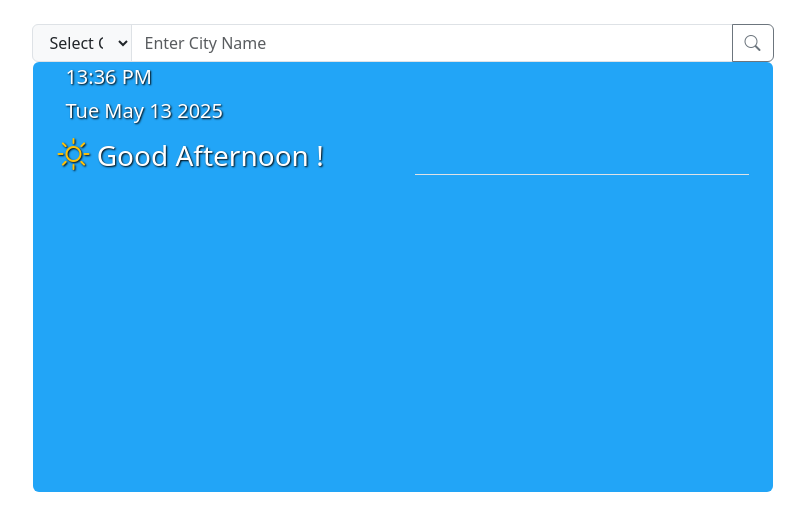
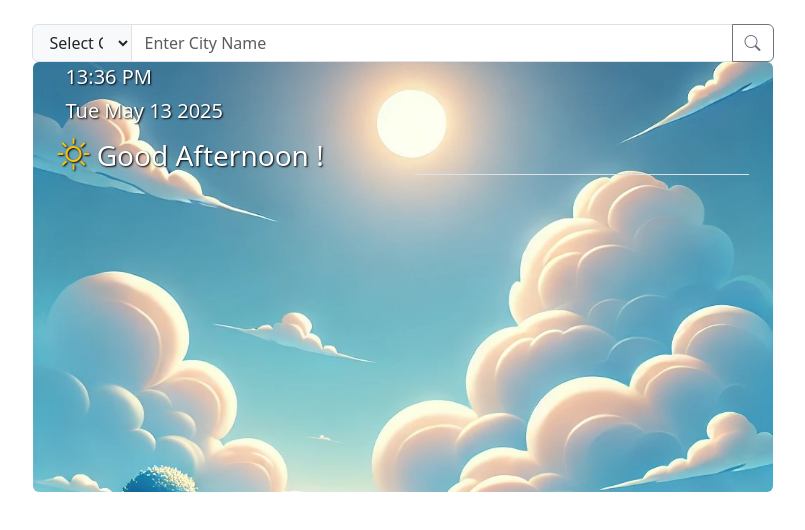
Before and after one commit to SachinParshetti/Weather-app, a plain HTML site: page index.html in a window 1280 px wide. Shown: the whole page, without its empty margins (237-1042 px from the left). Drawn offline with nearby package versions, Linux system fonts and the light colour scheme; the site is published under a folder, as on GitHub Pages, so addresses that start at the root find nothing.

Commit message:
Update style.css

```diff
--- a/style.css
+++ b/style.css
@@ -1,6 +1,6 @@
   #container {
 
-            background-image: url(/Weather-app/Public/Images/clear-sky2.jpg);
+            background-image: url("Public/Images/clear-sky2.jpg");
             background-position: center;
             background-size: cover;
 
```
